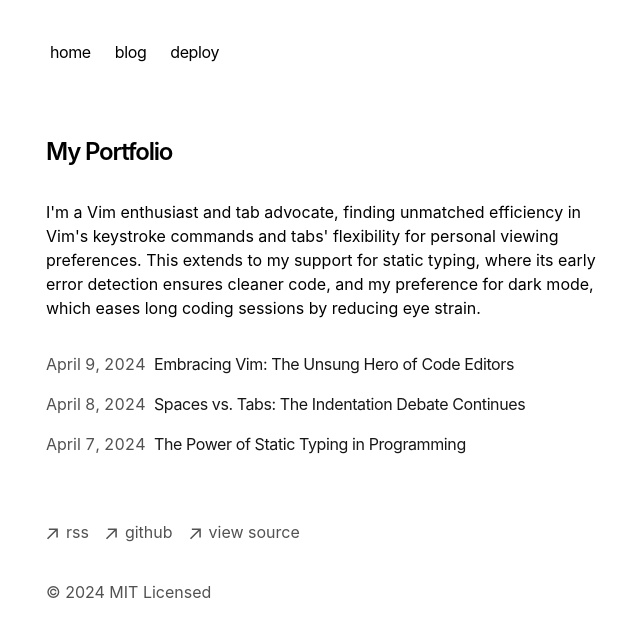
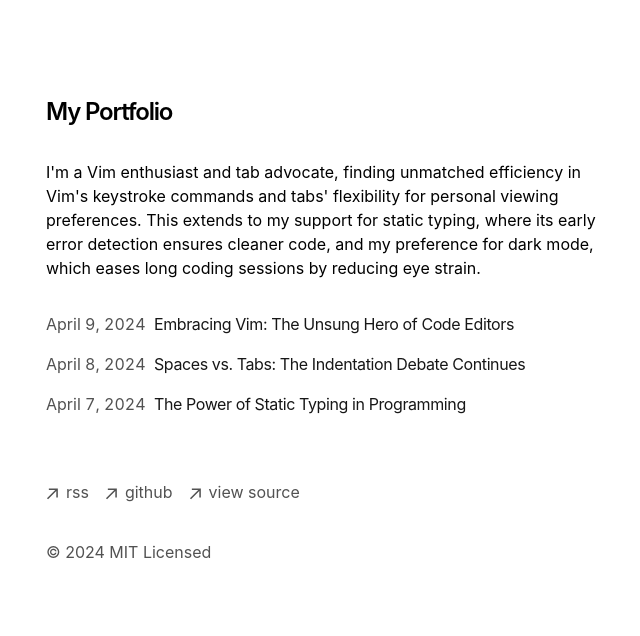
Before and after one commit to wickkan/wickkan-website, a Next.js app: page / in a window 1280 px wide. Shown: the top 636 px of the page, without its empty margins (306-946 px from the left). Built offline with nearby package versions, Linux system fonts and the light colour scheme.

Commit message:
edited homepage

```diff
--- a/app/components/nav.tsx
+++ b/app/components/nav.tsx
@@ -1,15 +1,8 @@
-import Link from 'next/link'
 
 const navItems = {
   '/': {
     name: 'home',
-  },
-  '/blog': {
-    name: 'blog',
-  },
-  'https://vercel.com/templates/next.js/portfolio-starter-kit': {
-    name: 'deploy',
-  },
+  }
 }
 
 export function Navbar() {
@@ -20,19 +13,6 @@ export function Navbar() {
           className="flex flex-row items-start relative px-0 pb-0 fade md:overflow-auto scroll-pr-6 md:relative"
           id="nav"
         >
-          <div className="flex flex-row space-x-0 pr-10">
-            {Object.entries(navItems).map(([path, { name }]) => {
-              return (
-                <Link
-                  key={path}
-                  href={path}
-                  className="transition-all hover:text-neutral-800 dark:hover:text-neutral-200 flex align-middle relative py-1 px-2 m-1"
-                >
-                  {name}
-                </Link>
-              )
-            })}
-          </div>
         </nav>
       </div>
     </aside>
```
